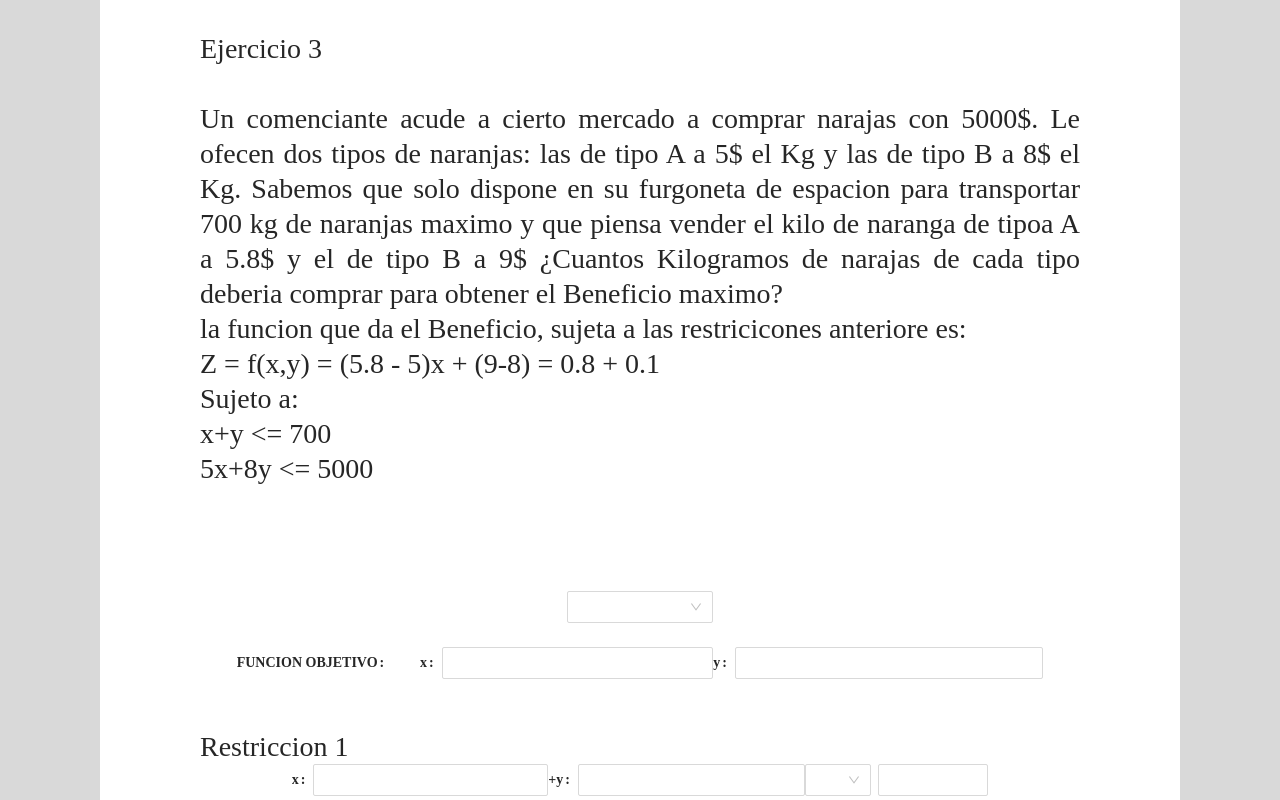
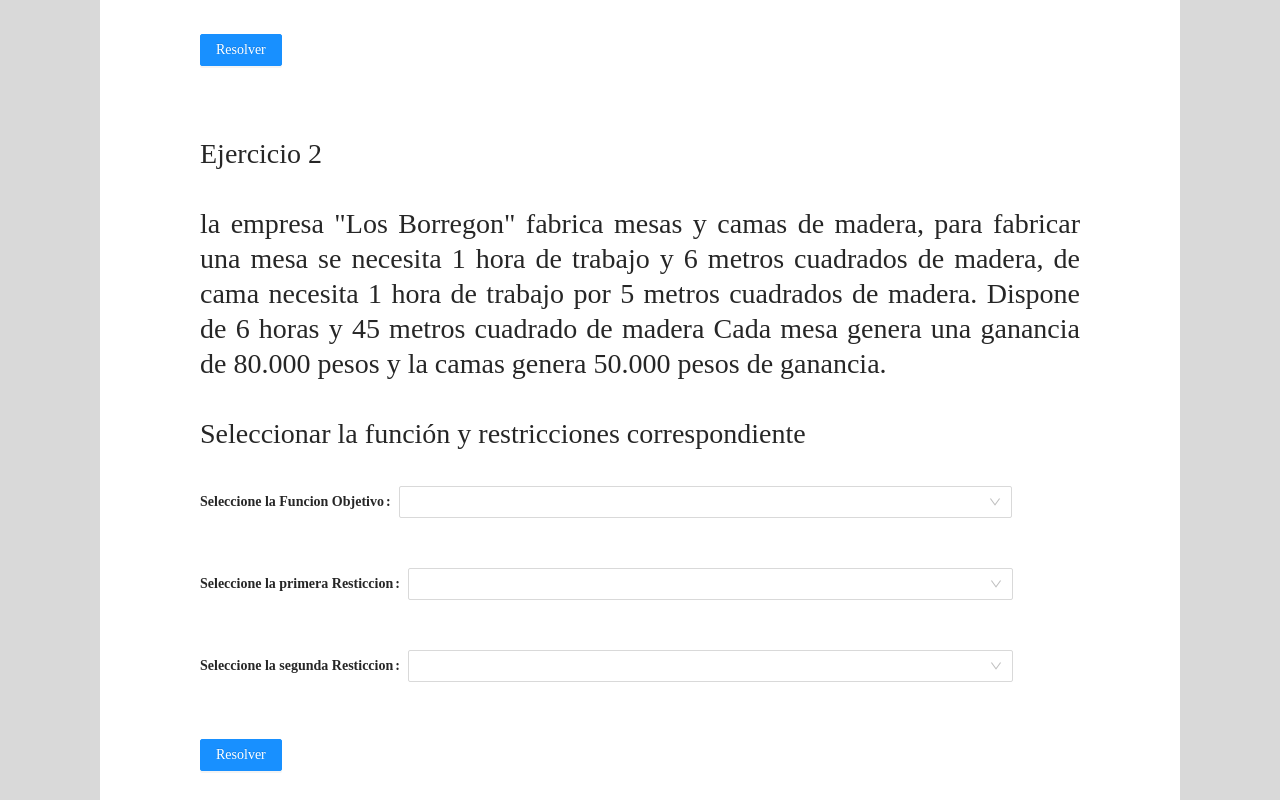
Before and after one commit to JpMurcia/software_educativo, a React (Create React App) app: page /Ejercicios in a window 1280 px wide. Shown: the part 1160-1960 px from the top of the page. Built offline with nearby package versions, Linux system fonts and the light colour scheme.

Commit message:
ultima actualización

```diff
--- a/src/page/Ejercicios.js
+++ b/src/page/Ejercicios.js
@@ -48,7 +48,7 @@ const InitialObjetivoEjecio1 = [
   }
   ,
   {
-    "id":"Max z = 300x + 700y",
+    "id": "Max z = 300x + 700y",
     "name": "Max z = 300x + 700y",
   }
   ,
@@ -58,9 +58,6 @@ const InitialObjetivoEjecio1 = [
   }
 
 ];
-
-
-
 const InitialRestriccion1Ejecio1 = [
   {
     "id": "8x  +  10y  <=80",
@@ -69,7 +66,7 @@ const InitialRestriccion1Ejecio1 = [
   }
   ,
   {
-    "id":"8x  -  10y  <= 80",
+    "id": "8x  -  10y  <= 80",
     "name": "8x  -  10y  <= 80",
   }
   ,
@@ -79,8 +76,6 @@ const InitialRestriccion1Ejecio1 = [
   }
 
 ];
-
-
 const InitialRestriccion2Ejecio1 = [
   {
     "id": "8x  +  10y  <=80",
@@ -89,13 +84,73 @@ const InitialRestriccion2Ejecio1 = [
   }
   ,
   {
-    "id":"-2x  +  5y  <= 25",
+    "id": "-2x  +  5y  <= 25",
     "name": "-2x  +  5y  <= 25",
   }
   ,
   {
     "id": "2x  +  5y  <= 25",
     "name": "2x  +  5y  <= 25",
+  }
+
+];
+
+
+const InitialObjetivoEjecio3 = [
+  {
+    "id": "Max z = 80x + 50y",
+    "name": "Max z = 80x + 50y",
+
+  }
+  ,
+  {
+    "id": "Max z = 6x + 45y",
+    "name": "Max z = 6x + 45y",
+  }
+  ,
+  {
+    "id": "Max z = 80000x + 50000y",
+    "name": "Max z = 80000x + 50000y",
+  },
+  {
+    "id": "Max z = 50000x + 80y",
+    "name": "Max z = 50000x + 80y",
+  }
+
+];
+const InitialRestriccion1Ejecio3 = [
+  {
+    "id": "x  +  y  <= 6",
+    "name": "x  +  y  <= 6",
+
+  }
+  ,
+  {
+    "id": "1x  +  1y  <= 80",
+    "name": "1x  +  1y  <= 80",
+  }
+  ,
+  {
+    "id": "2x  +  2y  <= 12",
+    "name": "2x  +  2y  <= 12",
+  }
+
+];
+const InitialRestriccion2Ejecio3 = [
+  {
+    "id": "9x  +  5y  <= 12",
+    "name": "9x  +  5y  <= 12",
+
+  }
+  ,
+  {
+    "id": "9x  +  5y  <= 45",
+    "name": "9x  +  5y  <= 45",
+  }
+  ,
+  {
+    "id": "x  +  y  <= 45",
+    "name": "x  +  y  <= 45",
   }
 
 ];
@@ -174,6 +229,16 @@ const Ejercicios = () => {
 
 
   const [MatrizEje2, setMatrizEje2] = useState({});
+
+  const [MatrizEje3, setMatrizEje3] = useState({});
+
+  const [OpcionesEje3Select1, setOpcionesEje3Select1] = useState(InitialObjetivoEjecio3);
+  const [OpcionesEje3Select2, setOpcionesEje3Select2] = useState(InitialRestriccion1Ejecio3);
+  const [OpcionesEje3Select3, setOpcionesEje3Select3] = useState(InitialRestriccion2Ejecio3);
+
+
+  const [resultadoEje2, setResultadozEje2] = useState(true);
+
   const [FuncionObjEje2, setFuncionEje2] = useState(InitialFuncion);
   const [MostarResulEje2, setMostarResulEje2] = useState(true);
   const [TablaSolucionEje2, setTablaSolucionEje2] = useState([]);
@@ -696,7 +761,7 @@ const Ejercicios = () => {
     // })
     setMatrizEje2({
       ...MatrizEje2,
-      Select1Eje2:data
+      Select1Eje2: data
     })
 
   };
@@ -704,26 +769,29 @@ const Ejercicios = () => {
     console.log('selected item', data);
     setMatrizEje2({
       ...MatrizEje2,
-      Select2Eje2:data
+      Select2Eje2: data
     })
   };
   const handleChangeSelect3Eje2 = (data) => {
     console.log('selected item', data);
     setMatrizEje2({
       ...MatrizEje2,
-      Select3Eje2:data
+      Select3Eje2: data
     })
   };
 
   const onFinishCalculoEje2 = (values) => {
 
 
-    console.log('MatrizEje2',MatrizEje2)
-
-    if (MatrizEje2.Select1Eje2=="Max z = 300x + 700y" && MatrizEje2.Select2Eje2=="8x  +  10y  <=80"
-    &&MatrizEje2.Select3Eje2=="2x  +  5y  <= 25") {
+    console.log('MatrizEje2', MatrizEje2)
+
+    if (MatrizEje2.Select1Eje2 == "Max z = 300x + 700y"
+      && MatrizEje2.Select2Eje2 == "8x  +  10y  <=80"
+      && MatrizEje2.Select3Eje2 == "2x  +  5y  <= 25") {
       console.log('nice')
       success('Haz seleccionado los valores correctamente')
+
+      setResultadozEje2(!resultadoEje2)
     } else {
       console.log('quedo mal')
       error("No Corresponde los valores con el ejercicion")
@@ -745,36 +813,38 @@ const Ejercicios = () => {
     //   ...FuncionObjEje2,
     //   maxi: data.value == 2 ? false : true
     // })
-    setMatrizEje2({
-      ...MatrizEje2,
-      Select1Eje2:data
+    setMatrizEje3({
+      ...MatrizEje3,
+      Select1Eje3: data
     })
 
   };
   const handleChangeSelect2Eje3 = (data) => {
     console.log('selected item', data);
-    setMatrizEje2({
-      ...MatrizEje2,
-      Select2Eje2:data
+    setMatrizEje3({
+      ...MatrizEje3,
+      Select2Eje3: data
     })
   };
   const handleChangeSelect3Eje3 = (data) => {
     console.log('selected item', data);
-    setMatrizEje2({
-      ...MatrizEje2,
-      Select3Eje2:data
+    setMatrizEje3({
+      ...MatrizEje3,
+      Select3Eje3: data
     })
   };
 
   const onFinishCalculoEje3 = (values) => {
 
 
-    console.log('MatrizEje2',MatrizEje2)
-
-    if (MatrizEje2.Select1Eje2=="Max z = 300x + 700y" && MatrizEje2.Select2Eje2=="8x  +  10y  <=80"
-    &&MatrizEje2.Select3Eje2=="2x  +  5y  <= 25") {
+    console.log('MatrizEje3', MatrizEje3)
+
+    if ( (MatrizEje3.Select1Eje3 == "Max z = 80x + 50y" || MatrizEje3.Select1Eje3 == "Max z = 80000x + 50000y" )
+    && MatrizEje3.Select2Eje3 == "x  +  y  <= 6"
+      && MatrizEje3.Select3Eje3 == "9x  +  5y  <= 45") {
       console.log('nice')
       success('Haz seleccionado los valores correctamente')
+      success('Puedes probar el problema en el Menu de "Calculadora del Método gráfico de programacion lineal" ')
     } else {
       console.log('quedo mal')
       error("No Corresponde los valores con el ejercicion")
@@ -924,6 +994,11 @@ const Ejercicios = () => {
               </div>
 
               <br/>
+
+              Seleccionar la función y restricciones correspondiente
+              <br/>
+              <br/>
+              <br />
               <div justify="center">
                 <Item label="Seleccione la Funcion Objetivo" >
                   <Select
@@ -935,7 +1010,7 @@ const Ejercicios = () => {
                     style={{
                       width: '90%',
                     }}
-                  onChange={ handleChangeSelect1Eje2}
+                    onChange={handleChangeSelect1Eje2}
                   // onSearch={onSearch}
                   >
                     {
@@ -957,7 +1032,7 @@ const Ejercicios = () => {
                     style={{
                       width: '90%',
                     }}
-                  onChange={ handleChangeSelect2Eje2}
+                    onChange={handleChangeSelect2Eje2}
                   // onSearch={onSearch}
                   >
                     {
@@ -979,7 +1054,7 @@ const Ejercicios = () => {
                     style={{
                       width: '90%',
                     }}
-                  onChange={ handleChangeSelect3Eje2}
+                    onChange={handleChangeSelect3Eje2}
                   // onSearch={onSearch}
                   >
                     {
@@ -994,11 +1069,173 @@ const Ejercicios = () => {
                 <Button type="primary" onClick={onFinishCalculoEje2}>
                   Resolver
                 </Button>
+                <br />
+
+                {/* <a href="https://imgbb.com/">
+                  <img src="https://i.ibb.co/QpT8gZM/Grafica2.png" alt="Grafica2" border="0">
+                </a>
+                <a href="https://imgbb.com/">
+                  <img src="https://i.ibb.co/KzfnWVQ/tabla2.png" alt="tabla2" border="0">
+                </a> */}
+
+                <Row justify={"center"}>
+                  <Image width={450}
+                    height={350}
+                    hidden={resultadoEje2}
+                    //  style={"text-align: center;"}
+                    src="https://i.ibb.co/QpT8gZM/Grafica2.png" />
+
+
+
+                </Row>
+                <br />
+                <Row justify={"center"}>
+                  <Image width={550}
+                    height={350}
+                    hidden={resultadoEje2}
+                    //  style={"text-align: center;"}
+                    src="https://i.ibb.co/KzfnWVQ/tabla2.png" />
+
+
+
+                </Row>
+
+
+
               </div>
 
 
               <br />
             </div>
+
+
+            <div>
+              Ejercicio 2<br />
+              <br />
+              {/* Cada saco de P se vende en 300 $ y cada saco de Q en 800 $. Si en la granja hay almacenados 80 kg de A y
+          25 kg de B, ¿Cuántos sacos de cada tipo de producto se deben preparar para optimizar los ingresos? */}
+              la empresa "Los Borregon" fabrica mesas y camas de madera, para fabricar una mesa se necesita 1 hora de trabajo y 6 metros cuadrados de madera,
+              de cama necesita 1 hora de trabajo por 5 metros cuadrados de madera. Dispone de 6 horas  y 45 metros cuadrado de madera
+              Cada mesa genera una ganancia de  80.000 pesos y la camas genera 50.000 pesos de ganancia.
+
+              <br/>
+              <br/>
+              Seleccionar la función y restricciones correspondiente
+
+
+
+              <br />
+
+              <br />
+              <div justify="center">
+                <Item label="Seleccione la Funcion Objetivo" >
+                  <Select
+                    // showSearch
+                    // labelInValue
+                    name="o_id"
+                    // key={item.key}
+                    // value={item && item.simbolo}
+                    style={{
+                      width: '90%',
+                    }}
+                    onChange={handleChangeSelect1Eje3}
+                  // onSearch={onSearch}
+                  >
+                    {
+                      OpcionesEje3Select1.map((item1) => (
+                        // <Option key={item.origin} value={item.nameSimbolo}> {item.nameSimbolo}</Option>
+                        <Option value={item1.name}> {item1.name}</Option>
+                      ))
+                    }
+                  </Select>
+                </Item>
+
+                <Item label="Seleccione la  primera Resticcion" >
+                  <Select
+                    // showSearch
+                    // labelInValue
+                    name="o_id"
+                    // key={item.key}
+                    // value={item && item.simbolo}
+                    style={{
+                      width: '90%',
+                    }}
+                    onChange={handleChangeSelect2Eje3}
+                  // onSearch={onSearch}
+                  >
+                    {
+                      OpcionesEje3Select2.map((item1) => (
+                        // <Option key={item.origin} value={item.nameSimbolo}> {item.nameSimbolo}</Option>
+                        <Option value={item1.name}> {item1.name}</Option>
+                      ))
+                    }
+                  </Select>
+                </Item>
+
+                <Item label="Seleccione la  segunda  Resticcion" >
+                  <Select
+                    // showSearch
+                    // labelInValue
+                    name="o_id"
+                    // key={item.key}
+                    // value={item && item.simbolo}
+                    style={{
+                      width: '90%',
+                    }}
+                    onChange={handleChangeSelect3Eje3}
+                  // onSearch={onSearch}
+                  >
+                    {
+                      OpcionesEje3Select3.map((item1) => (
+                        // <Option key={item.origin} value={item.nameSimbolo}> {item.nameSimbolo}</Option>
+                        <Option value={item1.name}> {item1.name}</Option>
+                      ))
+                    }
+                  </Select>
+                </Item>
+                {/* <br/> */}
+                <Button type="primary" onClick={onFinishCalculoEje3}>
+                  Resolver
+                </Button>
+                <br />
+
+                {/* <a href="https://imgbb.com/">
+                  <img src="https://i.ibb.co/QpT8gZM/Grafica2.png" alt="Grafica2" border="0">
+                </a>
+                <a href="https://imgbb.com/">
+                  <img src="https://i.ibb.co/KzfnWVQ/tabla2.png" alt="tabla2" border="0">
+                </a> */}
+
+                <Row justify={"center"}>
+                  <Image width={450}
+                    height={350}
+                    hidden={resultadoEje2}
+                    //  style={"text-align: center;"}
+                    src="https://i.ibb.co/QpT8gZM/Grafica2.png" />
+
+
+
+                </Row>
+                <br />
+                <Row justify={"center"}>
+                  <Image width={550}
+                    height={350}
+                    hidden={resultadoEje2}
+                    //  style={"text-align: center;"}
+                    src="https://i.ibb.co/KzfnWVQ/tabla2.png" />
+
+
+
+                </Row>
+
+
+
+              </div>
+
+
+              <br />
+            </div>
+
 
             <br />Ejercicio 3<br />
 
--- a/src/page/Teoria.css
+++ b/src/page/Teoria.css
@@ -61,6 +61,7 @@
   background-image: url('/src/img/Bienvenida.png');
   height: max-content;
   background-size: cover;
+
 }
 
 .Icon {
```
Also changed, not shown: src/img/Grafica2.png (added), src/img/tabla2.png (added). Lines whose indentation alone changed are shown as unchanged.
